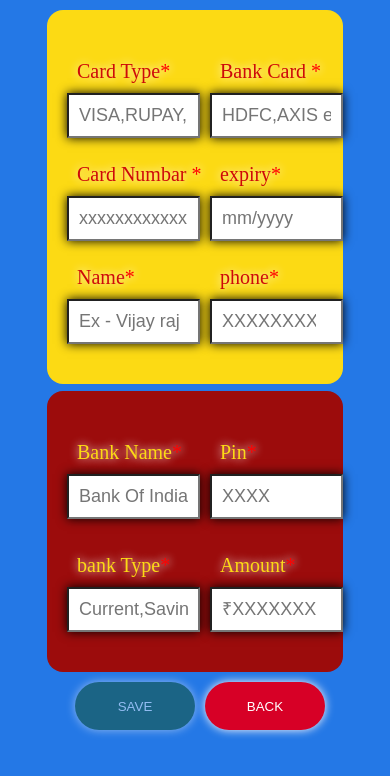
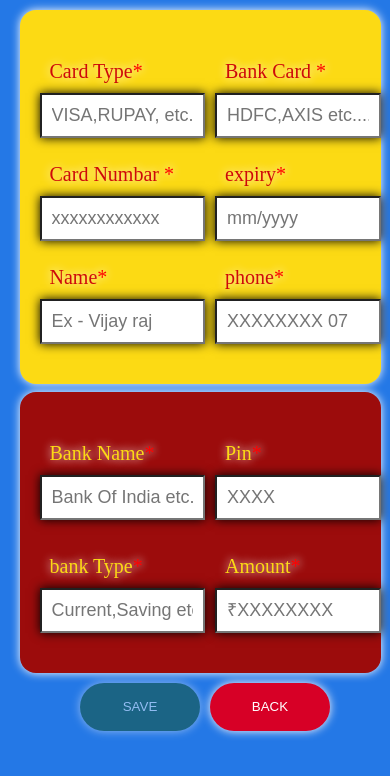
Before and after one commit to Vijay18110/ATM, a React (Vite) app: page /fill/details/1 in a window 390 px wide. Shown: the top 776 px of the page. Built offline with nearby package versions, Linux system fonts and the light colour scheme.

Commit message:
changes commit

```diff
--- a/src/pages/Fillcarddetails/fillCarddetails.css
+++ b/src/pages/Fillcarddetails/fillCarddetails.css
@@ -3,7 +3,7 @@
      margin-top: 2%;
      width: 40%;
 
-
+     box-shadow: 0 0 10px white;
      text-align: center;
      background: hwb(51 8% 1%);
      border-radius: 1rem;
@@ -19,6 +19,8 @@
  }
 
  .container2 {
+     box-shadow: 0 0 10px white;
+
      margin: 0 auto;
      margin-top: 2%;
      width: 40%;
@@ -35,11 +37,11 @@
 
  @media screen and (max-width:480px) and (min-width:200px) {
      .container1 {
-         width: 80%;
+         width: 95%;
      }
 
      .container2 {
-         width: 80%;
+         width: 95%;
      }
  }
 
--- a/src/pages/GeneratedAtm/atccard.css
+++ b/src/pages/GeneratedAtm/atccard.css
@@ -71,11 +71,19 @@
     text-align: center;
 }
 
+body {
+    min-width: 400px;
+}
+
 .carddetail img {
-    width: 382px;
+    width: 380px;
     height: 235px;
     margin-bottom: 2px;
 }
+
+
+
+
 
 .balance {
     font-size: 30px;
@@ -88,7 +96,7 @@
     position: relative;
     left: 80px;
     text-transform: uppercase;
-    top: 90px;
+    top: 120px;
     font-size: xx-large;
     color: #fff;
     font-weight: 700;
```
